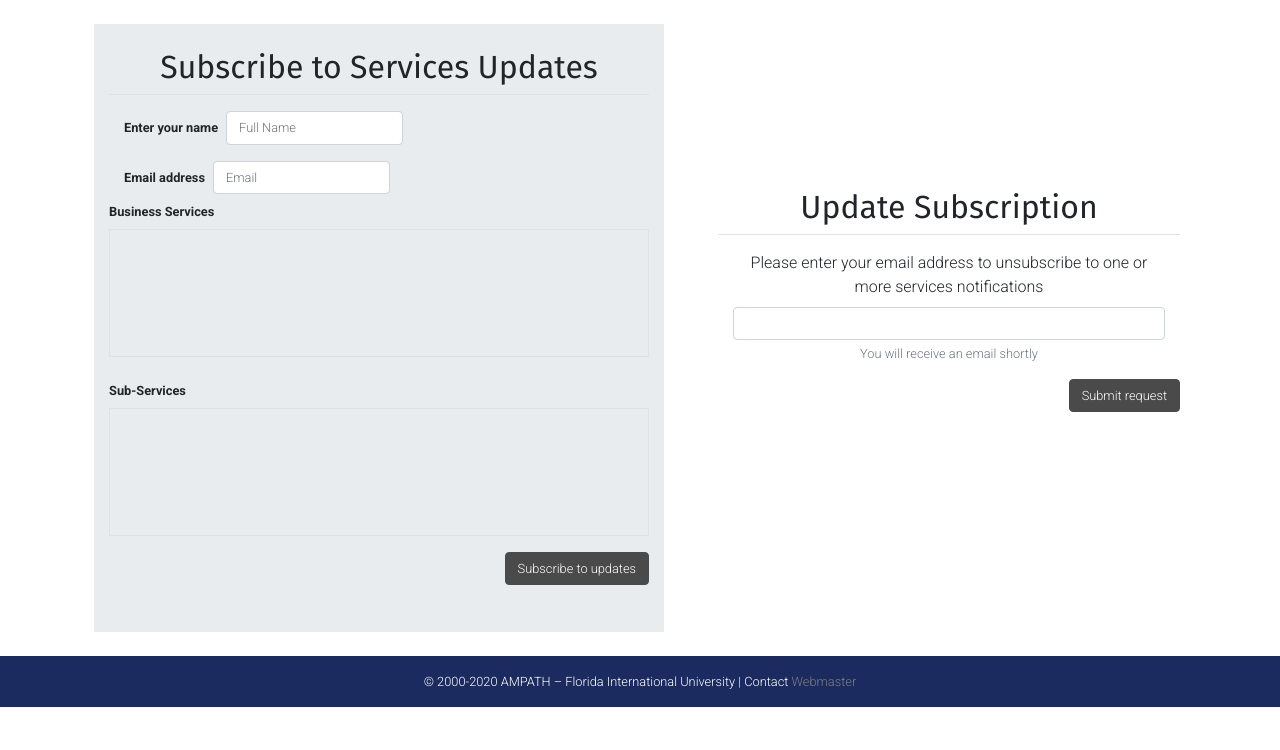
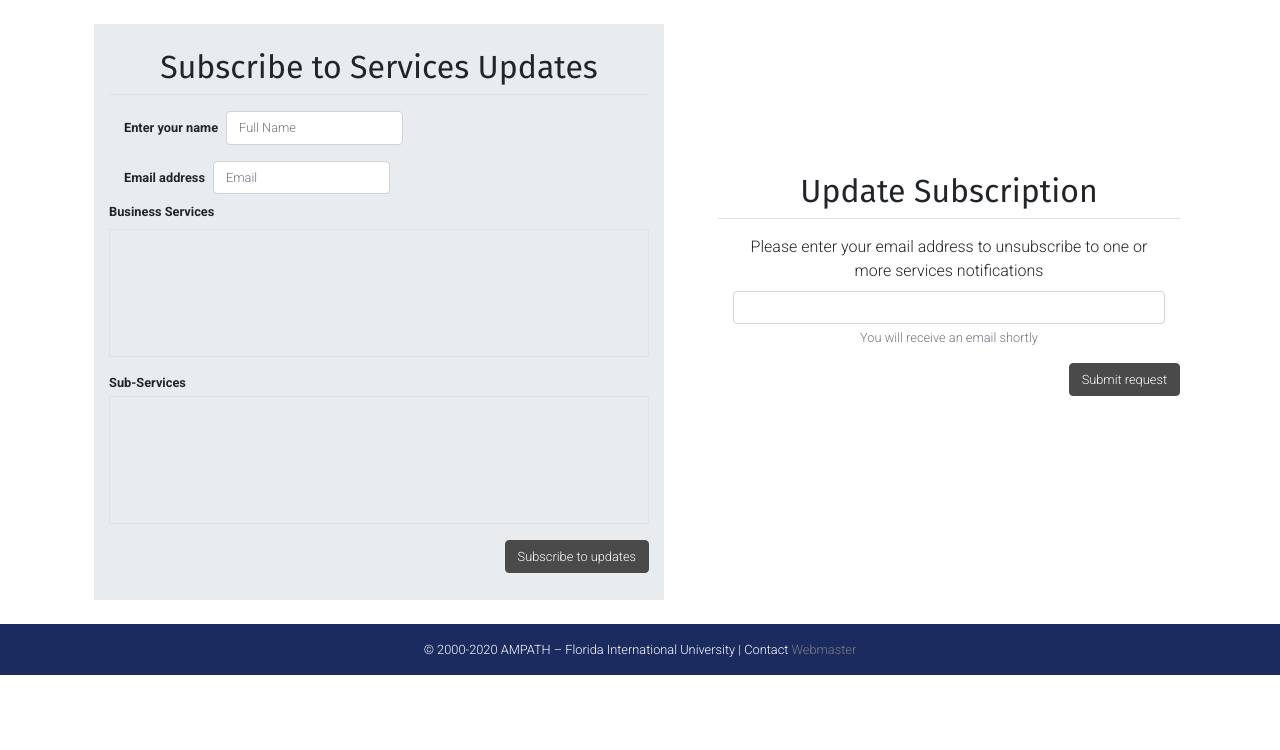
Before and after one commit to randomstylez/capstone1, a Django app: page /status/subscription/ in a window 1280 px wide. Shown: the part 50-800 px from the top of the page. Run offline with Django 3.2, Linux system fonts and the light colour scheme; data that the repository does not hold is empty; some libraries are stand-ins or nearby versions.

Commit message:
Add some additional changes to the subscription page

```diff
--- a/status/forms.py
+++ b/status/forms.py
@@ -124,7 +124,7 @@ class SubscribeForm (forms.ModelForm):
     email = forms.EmailField(widget=forms.EmailInput(attrs={"placeholder": "Email", "class": "form-control"}), required=True)
     services = forms.ModelMultipleChoiceField(widget=forms.CheckboxSelectMultiple,
                                               queryset=Service.objects.all(), required=False)
-    sub_services = forms.ModelMultipleChoiceField(widget=forms.CheckboxSelectMultiple,
+    subservices = forms.ModelMultipleChoiceField(widget=forms.CheckboxSelectMultiple,
                                               queryset=SubService.objects.all(), required=False)
 
     class Meta:
--- a/status/static/status/css/style.css
+++ b/status/static/status/css/style.css
@@ -180,22 +180,42 @@ a:hover
 
 @media (min-width: 768px) {   /*Medium*/
     .navbar-light .navbar-nav .nav-link, .btn, .dropdown-item, p, .form-control,#subscribe{
+        font-size: 0.7rem;
+    }
+
+    h1{
+        font-size: 1.8rem;
+    }
+
+    #subscribe, #update{
+        height: 35rem;
+    }
+}
+
+@media (min-width: 992px) {  /*Large*/
+    .navbar-light .navbar-nav .nav-link, .btn, .dropdown-item, p, .form-control,#subscribe{
+        font-size: 0.7rem;
+    }
+
+    h1{
+        font-size: 1.8rem;
+    }
+
+    #subscribe, #update{
+        height: 34rem;
+    }
+}
+
+@media (min-width: 1200px) {   /*Extra Large*/
+
+    .navbar-light .navbar-nav .nav-link, .btn, .dropdown-item, p, .form-control,#subscribe{
         font-size: 0.8rem;
     }
 
     h1{
         font-size: 2rem;
     }
-
     #subscribe, #update{
-        height: 38rem;
+        height: 36rem;
     }
 }
-
-@media (min-width: 992px) {  /*Large*/
-
-}
-
-@media (min-width: 1200px) {   /*Extra Large*/
-
-}
--- a/status/templates/status/ss_history_visualization.html
+++ b/status/templates/status/ss_history_visualization.html
@@ -86,7 +86,7 @@
 <div class="container mb-4">
     <div class="row">
         <div class="col-6" id="ticket_legend"></div>
-        <div class="col-6 d-flex justify-content-end" id="subscribe">
+        <div class="col-6 d-flex justify-content-end" id="subscribe_thi_service">
             <form action="">
                 <button type="submit" class="btn btn-dark">Subscribe to this service</button>
             </form>
--- a/status/templates/status/subscription.html
+++ b/status/templates/status/subscription.html
@@ -4,13 +4,12 @@
 {% block content %}
 
 <div class="container" id="subscription_page">
-    <div class="row">
+    <div class="row d-flex justify-content-center ">
         <div class="col-sm-12 col-lg-6 m-4 pt-4" id="subscribe">
             <div class="container mb-3 border-bottom">
                 <h1>Subscribe to Services Updates</h1>
             </div>
             <div class="container">
-
                 {% if subscribed %}
                     <div class="container mt-4 pt-4" id="reg_confirmation">
                         <h3>You have been registered to receive status updates for the selected services</h3>
@@ -46,13 +45,13 @@
                         </div>
                         <div class="form-group">
                             <div class="row">
-                                <div class="col my-2 pl-0">
+                                <div class="col mb-1 pl-0">
                                     <p class="mb-0 bold">Sub-Services</p>
                                 </div>
                             </div>
                             <div class="row border" id="list_of_sub_services">
                                 <div class="ml-2">
-                                    {{form.sub_services}}
+                                    {{form.subservices}}
                                 </div>
                             </div>
                         </div>
```
Lines whose indentation alone changed are shown as unchanged.
